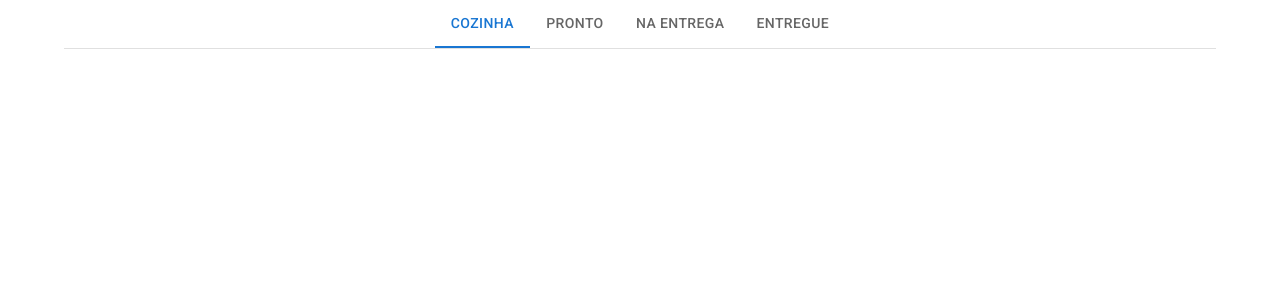
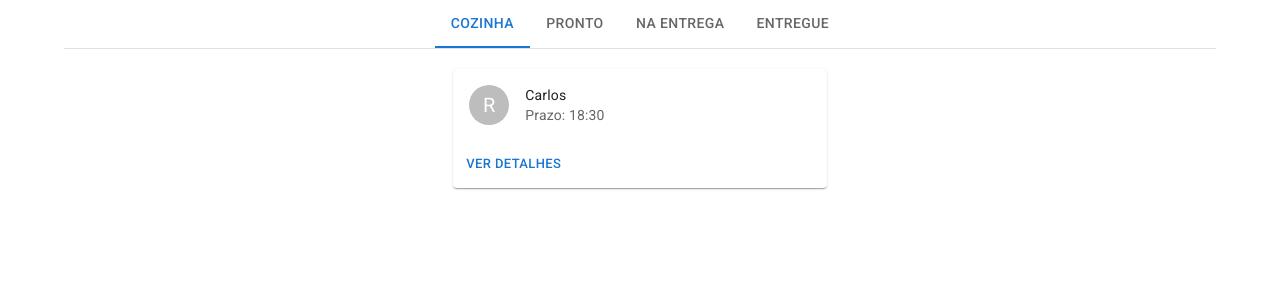
Before and after one commit to caduzindev/order-pg-web, a React (Create React App) app: page / in a window 1280 px wide. Shown: the top 300 px of the page. Built offline with nearby package versions, Linux system fonts and the light colour scheme.

Commit message:
feat: order and orders

```diff
--- a/package.json
+++ b/package.json
@@ -6,6 +6,7 @@
     "@emotion/react": "^11.10.5",
     "@emotion/styled": "^11.10.5",
     "@fontsource/roboto": "^4.5.8",
+    "@mui/icons-material": "^5.11.0",
     "@mui/material": "^5.11.8",
     "@testing-library/jest-dom": "^5.16.5",
     "@testing-library/react": "^13.4.0",
--- /dev/null
+++ b/src/components/Order/index.jsx
@@ -0,0 +1,24 @@
+import { Avatar, Button, Card, CardActions, CardHeader } from "@mui/material"
+
+export const Order = ({
+  name,
+  deadline
+}) => {
+  return (
+    <Card>
+      <CardHeader
+        avatar={
+          <Avatar aria-label="recipe">
+            R
+          </Avatar>
+        }
+        title={name}
+        subheader={`Prazo: ${deadline}`}
+
+      />
+      <CardActions>
+        <Button size="small">Ver detalhes</Button>
+      </CardActions>
+    </Card>
+  )
+}
--- /dev/null
+++ b/src/components/Orders/index.jsx
@@ -0,0 +1,12 @@
+import { Grid} from "@mui/material"
+import { Order } from "../Order"
+
+export const Orders = () => {
+  return (
+    <Grid container spacing={2} justifyContent="center" marginTop={0.5}>
+      <Grid item lg={4} md={4}>
+        <Order name="Carlos" deadline="18:30"/>
+      </Grid>
+    </Grid>
+  )
+}
--- a/src/pages/Home/index.jsx
+++ b/src/pages/Home/index.jsx
@@ -1,10 +1,12 @@
-import { Container } from "@mui/system"
+import { Container } from "@mui/material"
 import { Header } from "../../components/Header"
+import { Orders } from "../../components/Orders"
 
 export const Home = () => {
   return (
     <Container maxWidth="lg">
       <Header/>
+      <Orders/>
     </Container>
   )
 }
```
Also changed, not shown: 1 other file (tests, documents, lock files or other folders).
